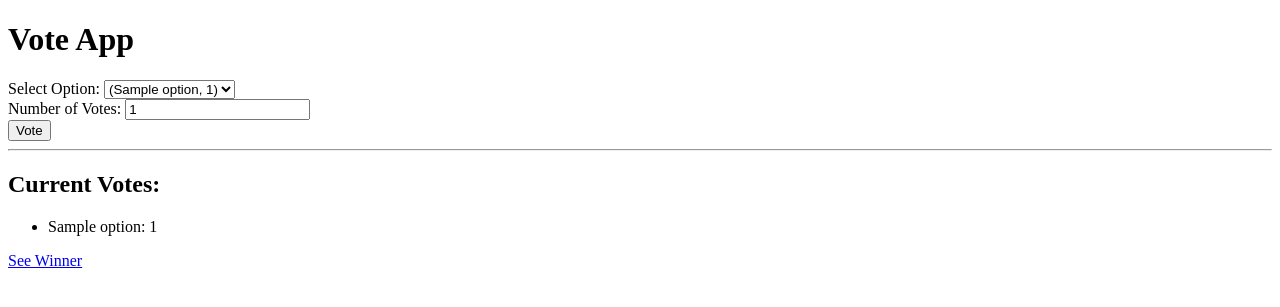
After one commit to simoposc/Ballk-nig, a Flask app: template templates/indexx.html in a window 1280 px wide. The commit adds this page. Shown: the top 307 px of the page. Run offline with Flask 3, Linux system fonts and the light colour scheme; the template is opened without the code that fills it: most values are stand-ins (such as "Sample title", 1, 10 or a date in 2020).

Commit message:
22032024_endcommit

```diff
--- a/app.py
+++ b/app.py
@@ -26,7 +26,7 @@ else:
 
 @app.route('/')
 def index():
-    return render_template('index.html', votes=votes)
+    return render_template('index real.html', votes=votes)
 
 @app.route('/vote', methods=['POST'])
 def vote():
--- a/templates/index.html
+++ b/templates/index.html
@@ -47,9 +47,10 @@
                     <div class="panel-heading">Male Option 1</div>
                     <div class="panel-body">
                         <form action="/vote" method="POST">
-                            <input type="radio" name="option" value="Male Option 1"> Male Option 1 ({{ male_votes['Male Option 1'] }})<br>
+                            {% for option, count in votes.items() if option.startswith('5AHIT') %}
+                            <input type="radio" name="option" value="{{ option }}"> {{ option }} ({{ count }})<br>
+                            {% endfor %}
                             <input type="number" name="num_votes" placeholder="Anzahl der Stimmen">
-                            <input type="hidden" name="gender" value="male">
                             <input type="submit" value="Abstimmen">
                         </form>
                     </div>
--- /dev/null
+++ b/templates/indexx.html
@@ -0,0 +1,31 @@
+<!-- index.html -->
+<!DOCTYPE html>
+<html lang="en">
+<head>
+    <meta charset="UTF-8">
+    <meta name="viewport" content="width=device-width, initial-scale=1.0">
+    <title>Vote App</title>
+</head>
+<body>
+    <h1>Vote App</h1>
+    <form action="/vote" method="post">
+        <label for="option">Select Option:</label>
+        <select name="option" id="option">
+            {% for option in votes %}
+                <option value="{{ option }}">{{ option }}</option>
+            {% endfor %}
+        </select><br>
+        <label for="num_votes">Number of Votes:</label>
+        <input type="number" name="num_votes" id="num_votes" value="1" min="1"><br>
+        <input type="submit" value="Vote">
+    </form>
+    <hr>
+    <h2>Current Votes:</h2>
+    <ul>
+        {% for option, count in votes.items() %}
+            <li>{{ option }}: {{ count }}</li>
+        {% endfor %}
+    </ul>
+    <a href="/winner">See Winner</a>
+</body>
+</html>
```
